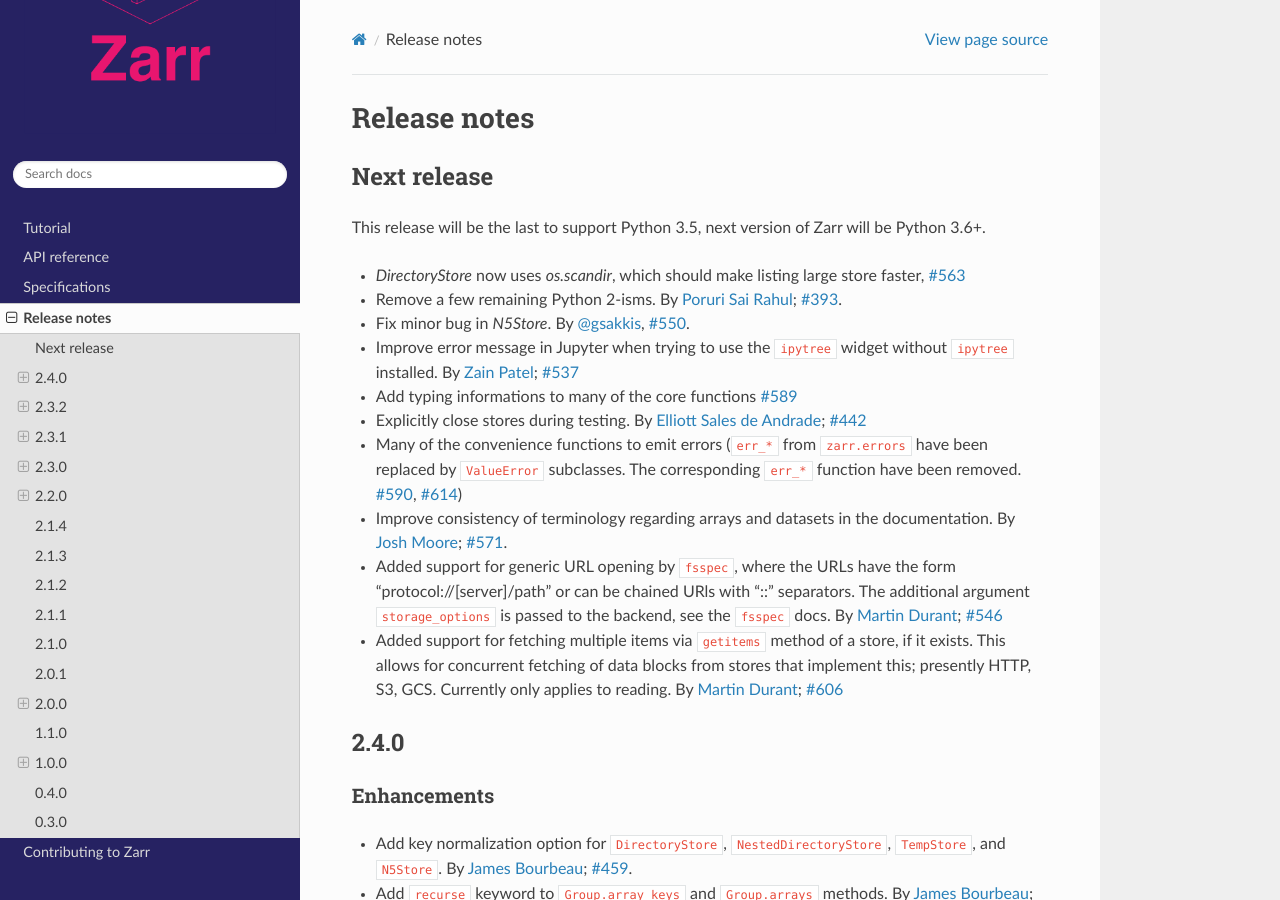
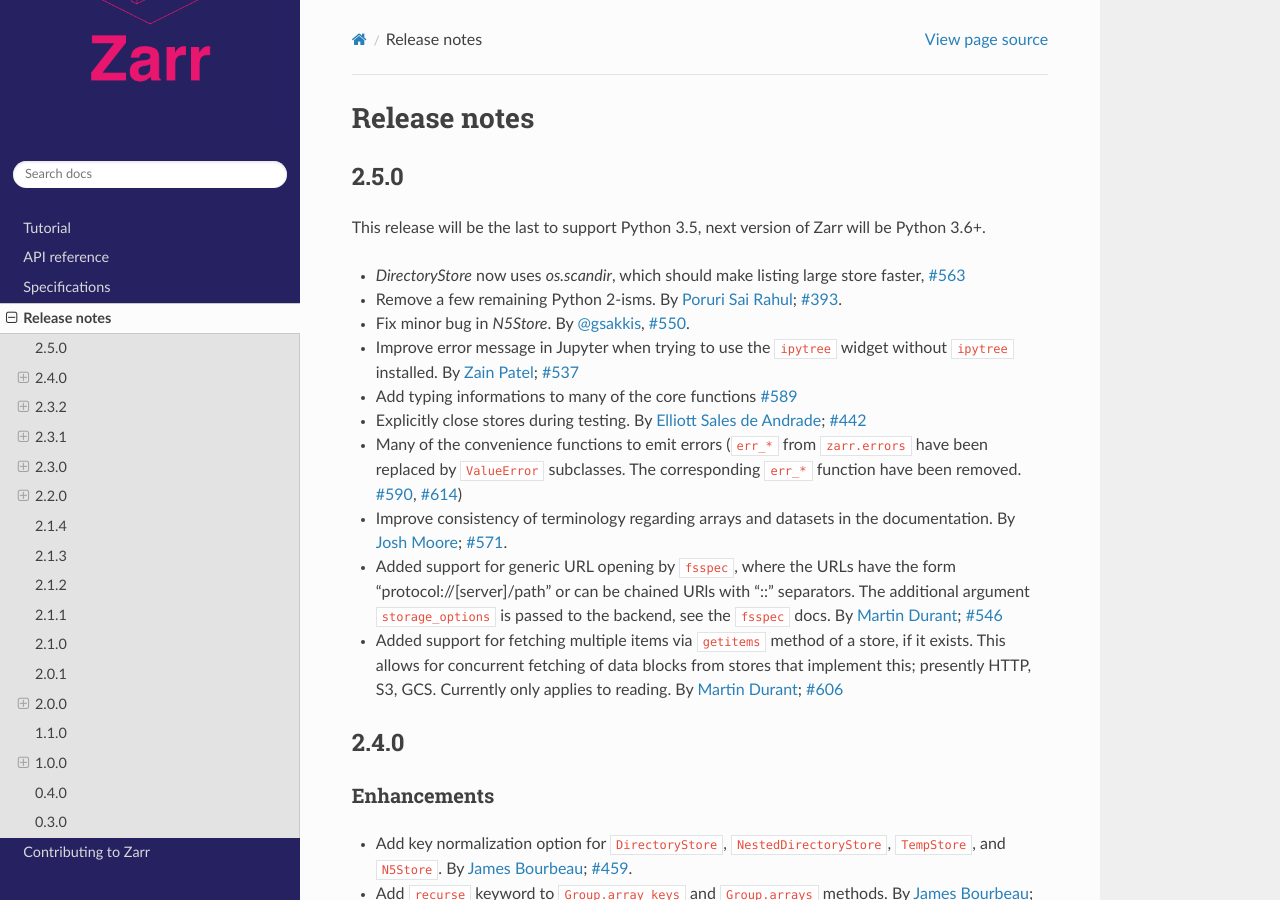
Before and after one commit to enthusiastdev121/zarr-python, a Sphinx documentation site: the page built from docs/release.rst, in a window 1280 px wide and 900 px high. Built offline with Sphinx 7.4.7 and the Read the Docs theme 2.0.0, drawn with Linux system fonts in a browser that asks for light colours; the version number could not be read and is left out.

Commit message:
update release version

```diff
--- a/docs/release.rst
+++ b/docs/release.rst
@@ -2,8 +2,8 @@ Release notes
 =============
 
 
-Next release
-------------
+2.5.0
+-----
 
 
 This release will be the last to support Python 3.5, next version of Zarr will be Python 3.6+.
```
